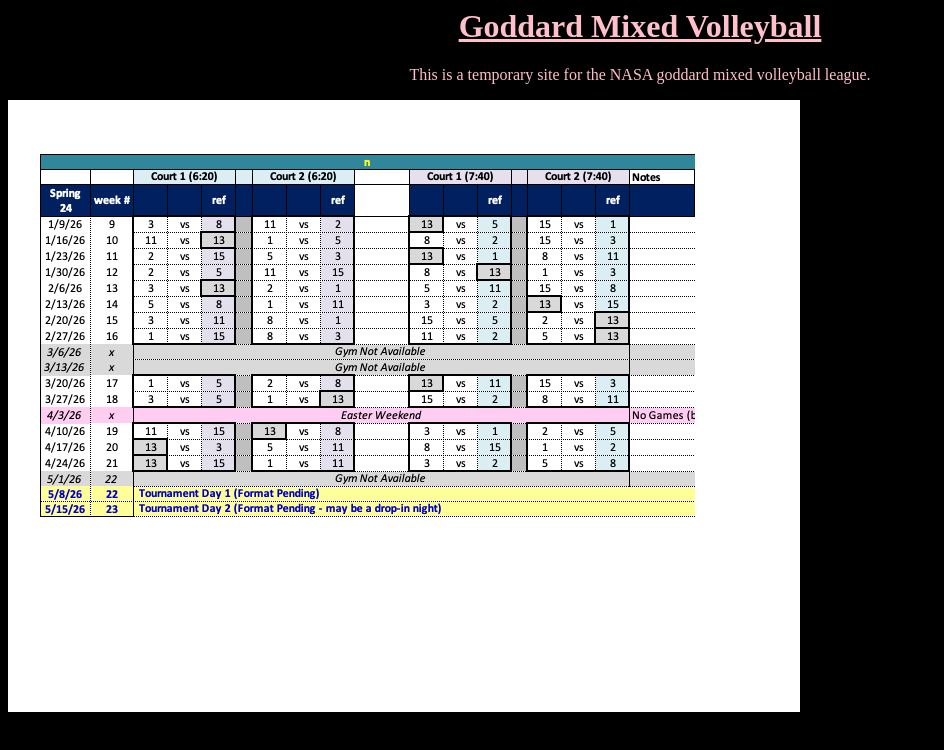
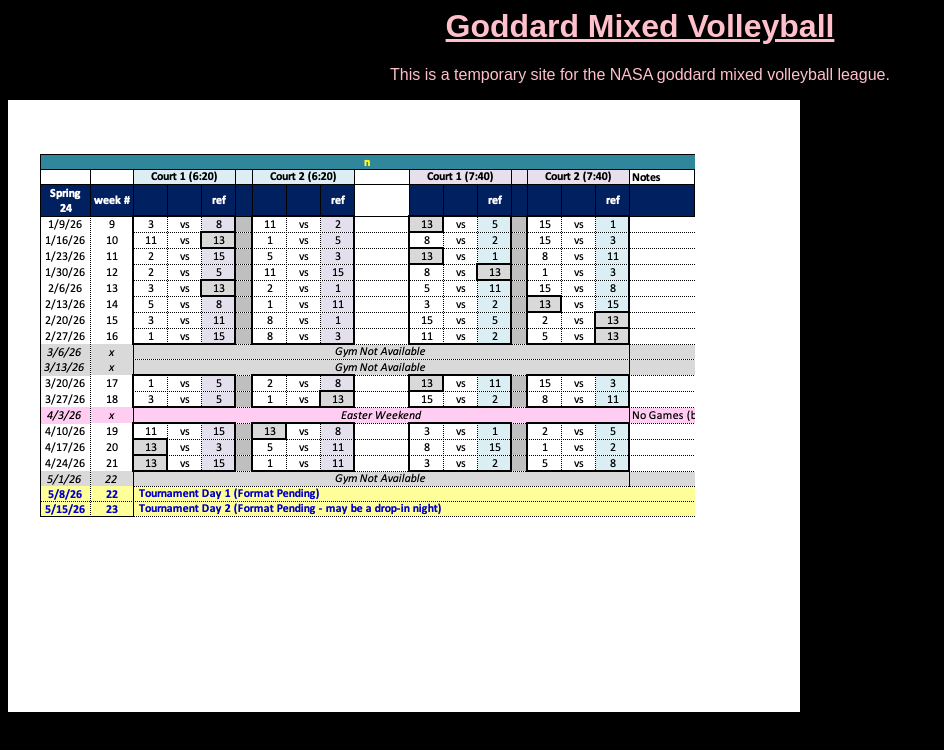
Before and after one commit to goddard-volleyball/goddard-volleyball.github.io, a plain HTML site: page templates/index.html in a window 1280 px wide. Shown: the whole page, without its empty margins (0-944 px from the left). Drawn offline with Linux system fonts and the light colour scheme.

Commit message:
clean up

```diff
--- a/sass/styles.sass
+++ b/sass/styles.sass
@@ -1,3 +1,6 @@
+body
+    font-family: sans-serif
+
 #main-title
     text-decoration: underline
 
```
Also changed, not shown: public/styles.css.
